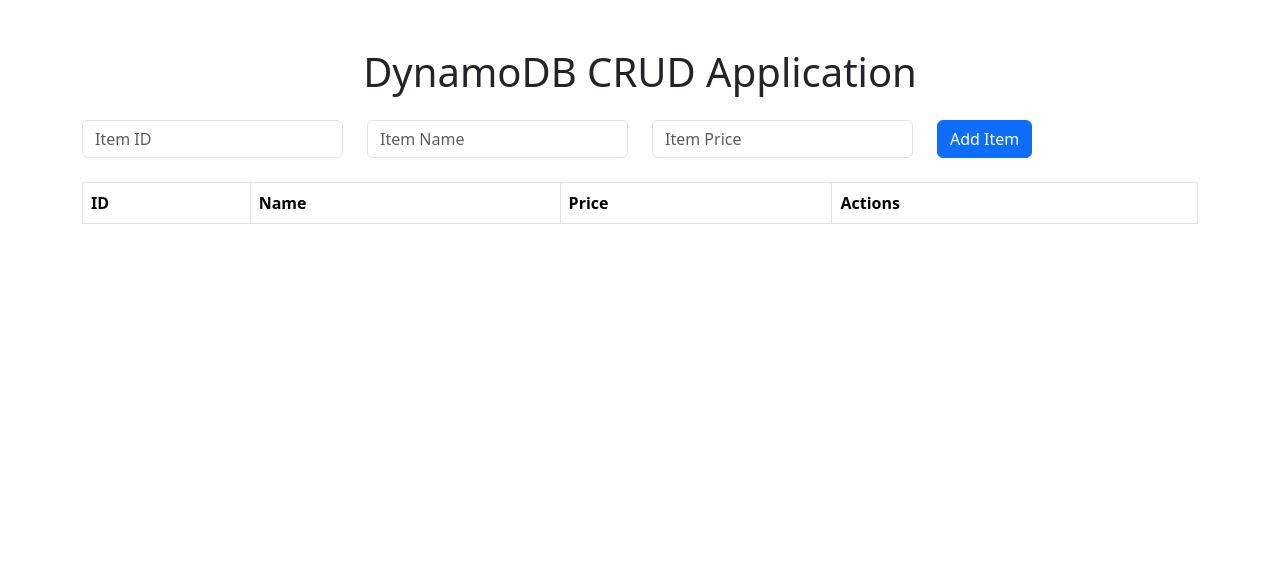
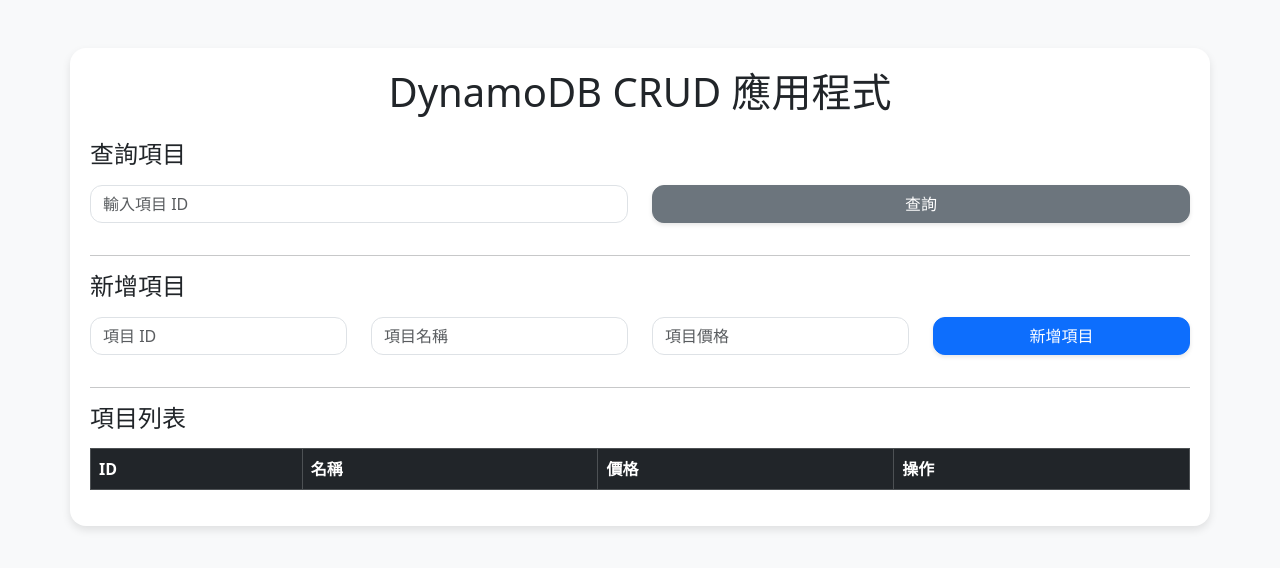
Before and after one commit to ian20040409/AWS-HTTP-API, a plain HTML site: page index.html in a window 1280 px wide. Drawn offline with nearby package versions, Linux system fonts and the light colour scheme; no server answers.

Commit message:
Update index.html

```diff
--- a/index.html
+++ b/index.html
@@ -1,32 +1,53 @@
 <!DOCTYPE html>
-<html lang="en">
+<html lang="zh-TW">
 <head>
     <meta charset="UTF-8">
     <meta name="viewport" content="width=device-width, initial-scale=1.0">
-    <title>DynamoDB CRUD Frontend</title>
+    <title>DynamoDB CRUD 前端介面</title>
     <link href="https://cdn.jsdelivr.net/npm/bootstrap@5.3.0-alpha1/dist/css/bootstrap.min.css" rel="stylesheet">
+    <style>
+        body {
+            background-color: #f8f9fa;
+        }
+        .container {
+            background-color: #ffffff;
+            padding: 20px;
+            border-radius: 16px;
+            box-shadow: 0 4px 8px rgba(0, 0, 0, 0.1);
+        }
+        .form-control, .btn, .table {
+            border-radius: 12px;
+        }
+        .table th, .table td {
+            vertical-align: middle;
+        }
+        .btn {
+            box-shadow: 0 2px 4px rgba(0, 0, 0, 0.1);
+        }
+        #error-message {
+            border-radius: 12px;
+        }
+    </style>
     <script>
         // 替換為您的 API Gateway URL
-        const API_BASE_URL = "https://lstsq0mipd.execute-api.us-east-1.amazonaws.com/items";
+        const API_BASE_URL = "https://<your-api-id>.execute-api.<region>.amazonaws.com/<stage>";
 
-        // 取得所有項目
         async function fetchAllItems() {
             try {
                 const response = await fetch(`${API_BASE_URL}/items`, { method: 'GET' });
-                if (!response.ok) throw new Error("Failed to fetch items.");
+                if (!response.ok) throw new Error("無法取得項目資料。");
                 const items = await response.json();
                 displayItems(items);
             } catch (error) {
-                displayError("Error fetching items: " + error.message);
+                displayError("取得項目時發生錯誤：" + error.message);
             }
         }
 
-        // 顯示所有項目到表格
         function displayItems(items) {
             const tableBody = document.getElementById("items-table-body");
-            tableBody.innerHTML = ""; // 清空表格內容
+            tableBody.innerHTML = "";
             if (!items.length) {
-                tableBody.innerHTML = "<tr><td colspan='4' class='text-center'>No items found.</td></tr>";
+                tableBody.innerHTML = "<tr><td colspan='4' class='text-center'>目前無任何項目。</td></tr>";
                 return;
             }
             items.forEach(item => {
@@ -36,21 +57,52 @@
                     <td>${item.name}</td>
                     <td>${item.price}</td>
                     <td>
-                        <button class="btn btn-danger btn-sm" onclick="deleteItem('${item.id}')">Delete</button>
+                        <button class="btn btn-danger btn-sm" onclick="deleteItem('${item.id}')">刪除</button>
                     </td>
                 `;
                 tableBody.appendChild(row);
             });
         }
 
-        // 新增項目
+        async function fetchItemById() {
+            const id = document.getElementById("search-id").value.trim();
+            if (!id) {
+                displayError("請輸入有效的項目 ID。");
+                return;
+            }
+            try {
+                const response = await fetch(`${API_BASE_URL}/items/${id}`, { method: 'GET' });
+                if (response.status === 404) {
+                    displayError("查無此項目。");
+                    return;
+                }
+                if (!response.ok) throw new Error("查詢失敗。");
+                const item = await response.json();
+                displaySearchResult(item);
+            } catch (error) {
+                displayError("查詢項目時發生錯誤：" + error.message);
+            }
+        }
+
+        function displaySearchResult(item) {
+            const resultDiv = document.getElementById("search-result");
+            resultDiv.innerHTML = `
+                <div class="alert alert-success">
+                    <strong>查詢結果：</strong><br>
+                    ID: ${item.id}<br>
+                    名稱: ${item.name}<br>
+                    價格: ${item.price}
+                </div>
+            `;
+        }
+
         async function addItem() {
             const id = document.getElementById("item-id").value.trim();
             const name = document.getElementById("item-name").value.trim();
             const price = parseFloat(document.getElementById("item-price").value);
 
             if (!id || !name || isNaN(price)) {
-                displayError("Please fill out all fields with valid data.");
+                displayError("請填寫所有欄位，並確保資料正確。");
                 return;
             }
 
@@ -64,36 +116,33 @@
                 });
                 if (!response.ok) {
                     const error = await response.json();
-                    throw new Error(error.message || "Failed to add item.");
+                    throw new Error(error.message || "新增項目失敗。");
                 }
-                alert("Item added successfully!");
+                alert("項目新增成功！");
                 fetchAllItems();
                 clearForm();
             } catch (error) {
-                displayError("Error adding item: " + error.message);
+                displayError("新增項目時發生錯誤：" + error.message);
             }
         }
 
-        // 刪除項目
         async function deleteItem(id) {
             try {
                 const response = await fetch(`${API_BASE_URL}/items/${id}`, { method: 'DELETE' });
-                if (!response.ok) throw new Error("Failed to delete item.");
-                alert("Item deleted successfully!");
+                if (!response.ok) throw new Error("刪除項目失敗。");
+                alert("項目刪除成功！");
                 fetchAllItems();
             } catch (error) {
-                displayError("Error deleting item: " + error.message);
+                displayError("刪除項目時發生錯誤：" + error.message);
             }
         }
 
-        // 清除表單
         function clearForm() {
             document.getElementById("item-id").value = "";
             document.getElementById("item-name").value = "";
             document.getElementById("item-price").value = "";
         }
 
-        // 顯示錯誤訊息
         function displayError(message) {
             const errorDiv = document.getElementById("error-message");
             errorDiv.innerText = message;
@@ -101,46 +150,57 @@
             setTimeout(() => { errorDiv.style.display = "none"; }, 5000);
         }
 
-        // 頁面加載時執行
         document.addEventListener("DOMContentLoaded", fetchAllItems);
     </script>
 </head>
 <body>
     <div class="container mt-5">
-        <h1 class="text-center">DynamoDB CRUD Application</h1>
+        <h1 class="text-center mb-4">DynamoDB CRUD 應用程式</h1>
 
-        <!-- 錯誤訊息 -->
         <div id="error-message" class="alert alert-danger" style="display: none;"></div>
 
-        <!-- 新增項目表單 -->
-        <div class="row mt-4">
-            <div class="col-md-3">
-                <input type="text" id="item-id" class="form-control" placeholder="Item ID">
+        <h4>查詢項目</h4>
+        <div class="row mt-3">
+            <div class="col-md-6 mb-3">
+                <input type="text" id="search-id" class="form-control" placeholder="輸入項目 ID">
             </div>
-            <div class="col-md-3">
-                <input type="text" id="item-name" class="form-control" placeholder="Item Name">
+            <div class="col-md-6 mb-3">
+                <button class="btn btn-secondary w-100" onclick="fetchItemById()">查詢</button>
             </div>
-            <div class="col-md-3">
-                <input type="number" id="item-price" class="form-control" placeholder="Item Price">
+        </div>
+        <div id="search-result"></div>
+
+        <hr>
+
+        <h4>新增項目</h4>
+        <div class="row mt-3">
+            <div class="col-md-3 mb-3">
+                <input type="text" id="item-id" class="form-control" placeholder="項目 ID">
             </div>
-            <div class="col-md-3">
-                <button class="btn btn-primary" onclick="addItem()">Add Item</button>
+            <div class="col-md-3 mb-3">
+                <input type="text" id="item-name" class="form-control" placeholder="項目名稱">
+            </div>
+            <div class="col-md-3 mb-3">
+                <input type="number" id="item-price" class="form-control" placeholder="項目價格">
+            </div>
+            <div class="col-md-3 mb-3">
+                <button class="btn btn-primary w-100" onclick="addItem()">新增項目</button>
             </div>
         </div>
 
-        <!-- 顯示項目表格 -->
-        <table class="table table-bordered mt-4">
-            <thead>
+        <hr>
+
+        <h4>項目列表</h4>
+        <table class="table table-striped table-bordered mt-3">
+            <thead class="table-dark">
                 <tr>
                     <th>ID</th>
-                    <th>Name</th>
-                    <th>Price</th>
-                    <th>Actions</th>
+                    <th>名稱</th>
+                    <th>價格</th>
+                    <th>操作</th>
                 </tr>
             </thead>
-            <tbody id="items-table-body">
-                <!-- 動態生成的項目 -->
-            </tbody>
+            <tbody id="items-table-body"></tbody>
         </table>
     </div>
 </body>
```
